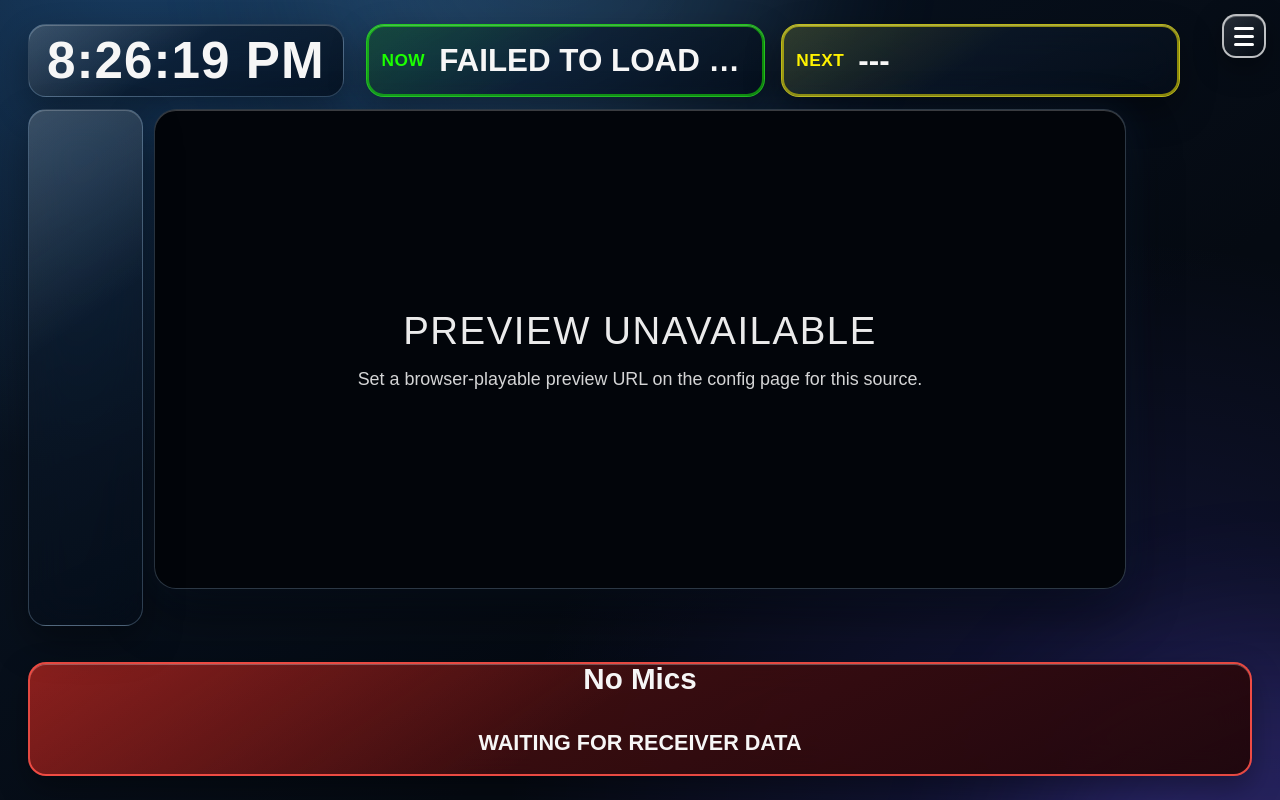
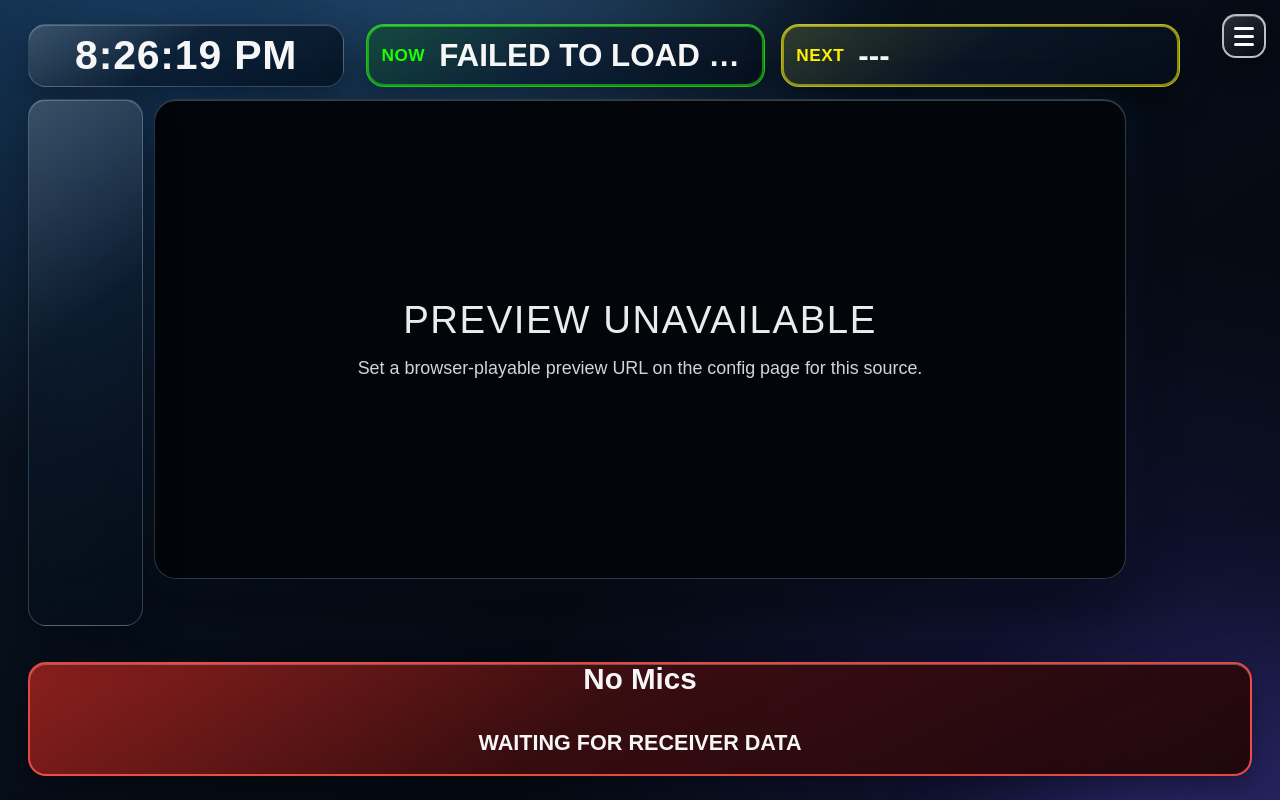
Before and after one commit to wtapper89/NewsTalentMonitorPlus, a plain HTML site: page app/static/display.html in a window 1280 px wide. Drawn offline with Linux system fonts and the light colour scheme; no server answers.

Commit message:
Keep the live clock within its glass panel

```diff
--- a/app/static/display.css
+++ b/app/static/display.css
@@ -169,12 +169,16 @@ body.status-hot::after {
 
 .clock-time {
   display: block;
-  font-size: clamp(2.2rem, 4vw, 4.4rem);
+  min-width: 0;
+  font-size: clamp(2.2rem, 3.2vw, 3.8rem);
   font-weight: 700;
   letter-spacing: 0.02em;
+  text-align: center;
+  white-space: nowrap;
 }
 
 .clock-block {
+  min-width: 0;
   display: grid;
   align-items: center;
   padding: 10px 18px;
@@ -184,6 +188,7 @@ body.status-hot::after {
   box-shadow: inset 0 1px 0 rgba(255, 255, 255, 0.22), 0 14px 34px rgba(0, 0, 0, 0.32);
   backdrop-filter: blur(20px) saturate(1.35);
   -webkit-backdrop-filter: blur(20px) saturate(1.35);
+  overflow: hidden;
 }
 
 .source-board {
--- a/app/static/display.html
+++ b/app/static/display.html
@@ -4,7 +4,7 @@
     <meta charset="UTF-8" />
     <meta name="viewport" content="width=device-width, initial-scale=1.0" />
     <title>News Talent Monitor+ Display</title>
-    <link rel="stylesheet" href="/static/display.css?v=20260903-liquid-glass" />
+    <link rel="stylesheet" href="/static/display.css?v=20260903-liquid-glass-2" />
   </head>
   <body>
     <main class="display-shell">
```
Also changed, not shown: 2 other files.
